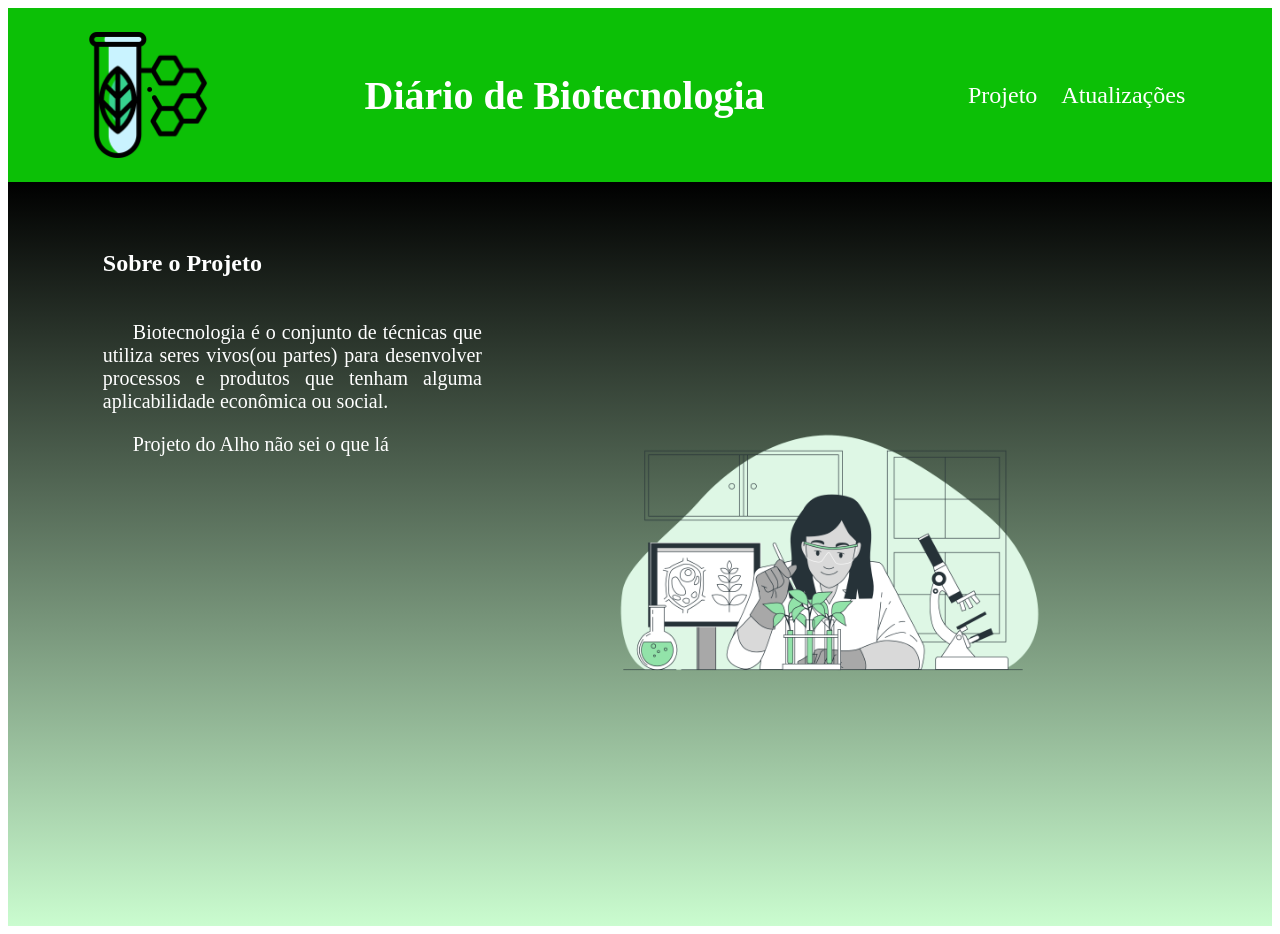
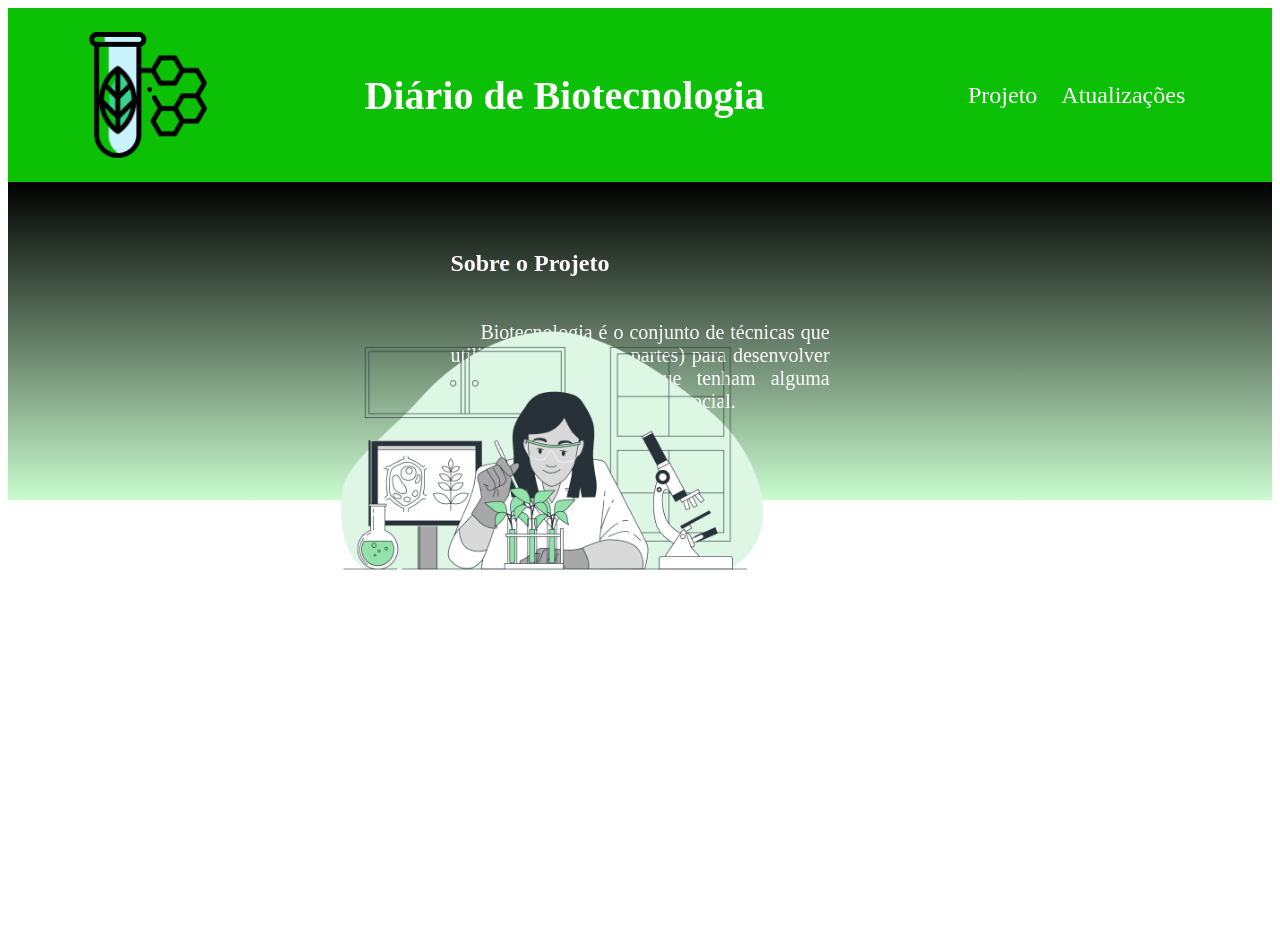
Before and after one commit to gabigabi3/biotec, a plain HTML site: page index.html in a window 1280 px wide. After the commit the page ends 800 px from the top, so only its background shows below. Drawn offline with Linux system fonts and the light colour scheme.

Commit message:
testasso

```diff
--- a/style.css
+++ b/style.css
@@ -33,6 +33,9 @@
 .projeto-imagem{
     width: 35%;
     margin: 10%;
+    position: absolute;
+    top: 100px;
+    left: 200px;
 }
 
 /* Esse sobre é a seção inteira <- pra não me perder */
```
